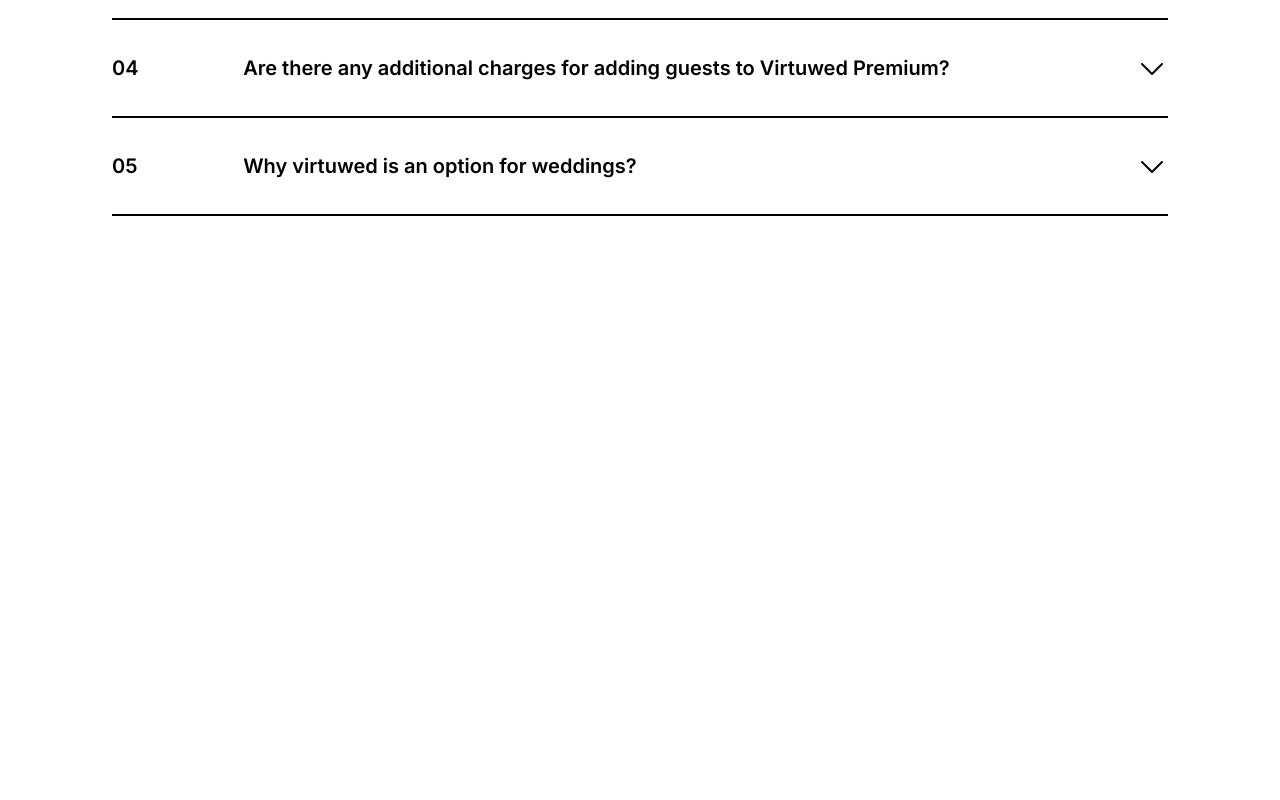
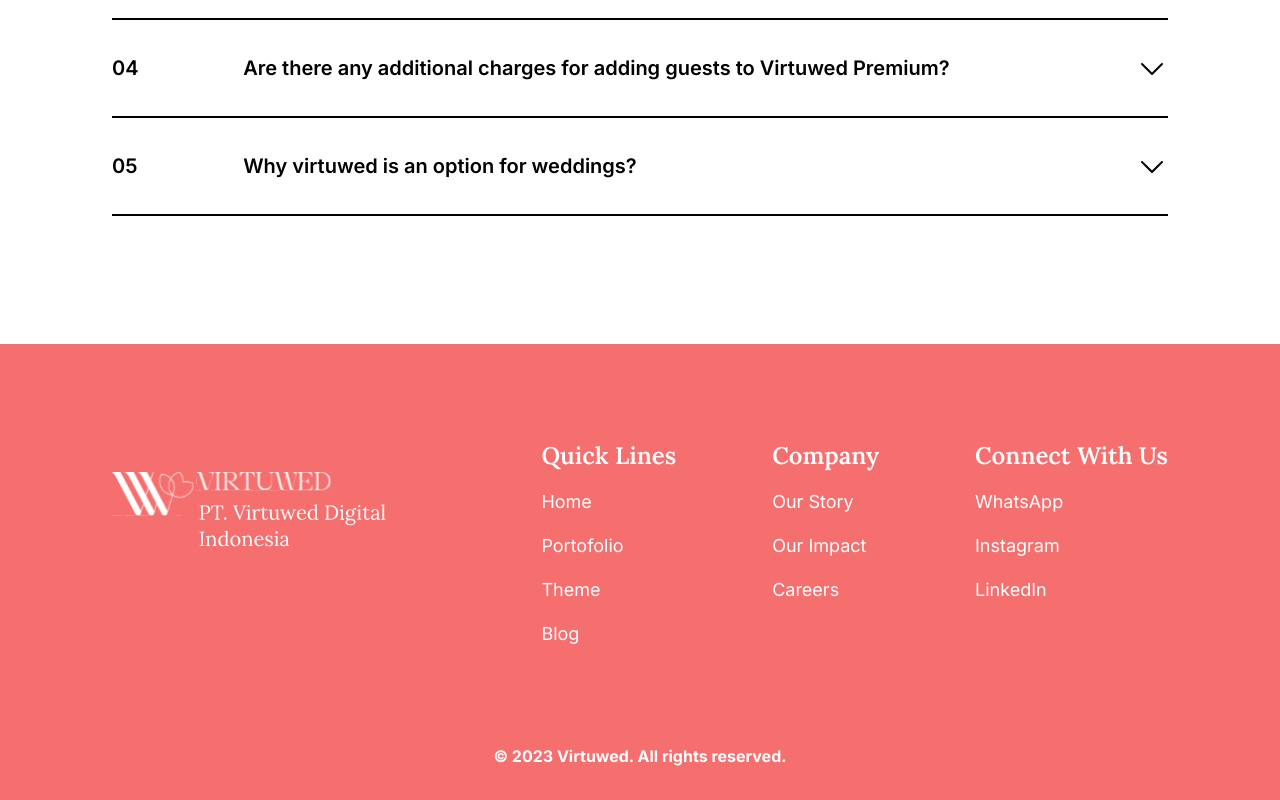
Before and after one commit to darrellrahan/landing-virtuwed, a Next.js app: page / in a window 1280 px wide. Shown: the part 5637-6437 px from the top of the page. Before the commit the page ends 5981 px from the top, so only its background shows below. Built offline with nearby package versions, Linux system fonts and the light colour scheme.

Commit message:
finish all layout

```diff
--- /dev/null
+++ b/app/components/Footer.tsx
@@ -0,0 +1,54 @@
+import Image from "next/image";
+import React from "react";
+import { lora } from "../fonts";
+
+function Footer() {
+  return (
+    <section
+      id="footer"
+      className="bg-[#F66F6F] px-6 lg:px-28 py-16 lg:pt-24 lg:pb-8 text-white"
+    >
+      <div className="lg:flex justify-between items-start mb-16 lg:mb-24">
+        <Image
+          src="/assets/logo-footer.svg"
+          alt="virtuwed"
+          width={280}
+          height={60}
+          className="mx-auto lg:mx-0 lg:translate-y-8 mb-20 lg:mb-0"
+        />
+        <div className="space-y-16 lg:space-y-0 lg:flex gap-24">
+          <div className="flex flex-col items-center lg:items-baseline gap-4 text-lg">
+            <h3 className={`text-2xl font-semibold ${lora.className}`}>
+              Quick Lines
+            </h3>
+            <a href="/">Home</a>
+            <a href="/">Portofolio</a>
+            <a href="/">Theme</a>
+            <a href="/">Blog</a>
+          </div>
+          <div className="flex flex-col items-center lg:items-baseline gap-4 text-lg">
+            <h3 className={`text-2xl font-semibold ${lora.className}`}>
+              Company
+            </h3>
+            <a href="/">Our Story</a>
+            <a href="/">Our Impact</a>
+            <a href="/">Careers</a>
+          </div>
+          <div className="flex flex-col items-center lg:items-baseline gap-4 text-lg">
+            <h3 className={`text-2xl font-semibold ${lora.className}`}>
+              Connect With Us
+            </h3>
+            <a href="/">WhatsApp</a>
+            <a href="/">Instagram</a>
+            <a href="/">LinkedIn</a>
+          </div>
+        </div>
+      </div>
+      <p className="font-bold text-center">
+        © 2023 Virtuwed. All rights reserved.
+      </p>
+    </section>
+  );
+}
+
+export default Footer;
--- a/app/page.tsx
+++ b/app/page.tsx
@@ -1,5 +1,6 @@
 import Award from "./components/Award";
 import Faq from "./components/Faq";
+import Footer from "./components/Footer";
 import GeneralFeatures from "./components/GeneralFeatures";
 import Header from "./components/Header";
 import Hero from "./components/Hero";
@@ -22,6 +23,7 @@
       <Testimonial />
       <Video />
       <Faq />
+      <Footer />
     </>
   );
 }
```
